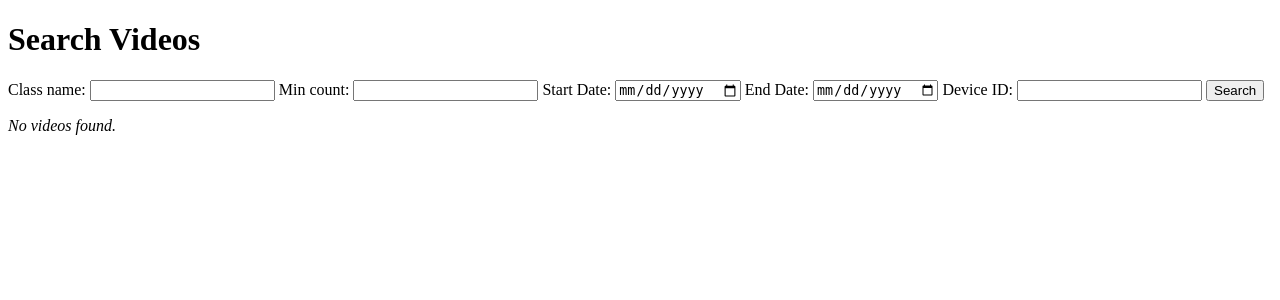
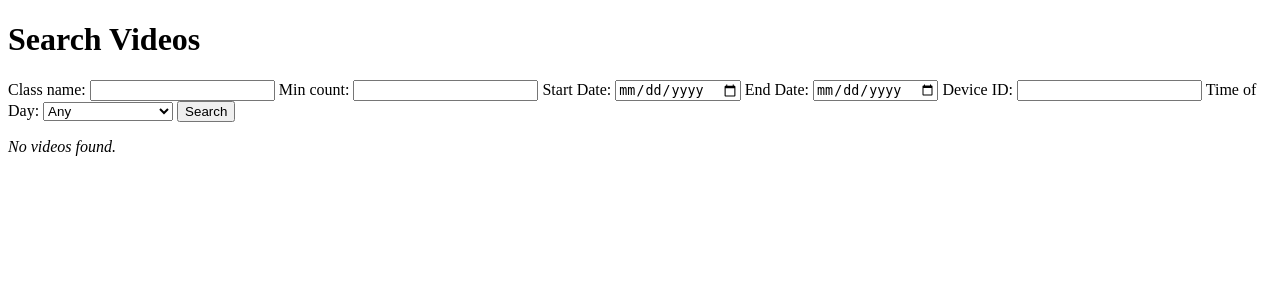
Before and after one commit to Himson2006/Yolo-Gpu-2, a Flask app: page /search in a window 1280 px wide. Shown: the top 300 px of the page. Run offline with Flask 3, Linux system fonts and the light colour scheme.

Commit message:
Day Night filter addition

```diff
--- a/app/templates/search.html
+++ b/app/templates/search.html
@@ -31,6 +31,14 @@
     <label>
       Device ID:
       <input type="text" name="device_id" value="{{ device_id or '' }}">
+    </label>
+    <label>
+      Time of Day:
+      <select name="time_of_day">
+        <option value="" {% if not time_of_day %}selected{% endif %}>Any</option>
+        <option value="day" {% if time_of_day == 'day' %}selected{% endif %}>Day (6am - 6pm)</option>
+        <option value="night" {% if time_of_day == 'night' %}selected{% endif %}>Night (6pm - 6am)</option>
+      </select>
     </label>
     <button type="submit">Search</button>
   </form>
--- a/app/views.py
+++ b/app/views.py
@@ -4,7 +4,7 @@ from flask import (
     Blueprint, request, current_app,
     render_template, redirect, url_for, send_from_directory, jsonify
 )
-from sqlalchemy import cast, Integer, or_
+from sqlalchemy import cast, Integer, or_, extract
 from app import db
 from app.models import Event, Detection
 
@@ -21,9 +21,10 @@ def search_videos():
     start_date_str = request.args.get("start_date", type=str)
     end_date_str = request.args.get("end_date", type=str)
     device_id = request.args.get("device_id", type=str)
+    time_of_day = request.args.get("time_of_day", type=str)
     events = []
     search_performed = False
-    if class_name_str or min_count is not None or start_date_str or end_date_str or device_id:
+    if class_name_str or min_count is not None or start_date_str or end_date_str or device_id or time_of_day:
         search_performed = True
         q = Event.query.join(Detection)
 
@@ -50,10 +51,17 @@ def search_videos():
         if device_id:
             q = q.filter(Event.device_id == device_id)
 
+        if time_of_day == 'day':
+            # Hour 6 (6:00am) up to, but not including, hour 18 (6:00pm)
+            q = q.filter(extract('hour', Event.timestamp_start_utc).between(6, 17))
+        elif time_of_day == 'night':
+            # Hour 18 (6:00pm) or greater, OR hour 5 (5:59am) or less
+            q = q.filter(or_(extract('hour', Event.timestamp_start_utc) >= 18, extract('hour', Event.timestamp_start_utc) <= 5))
+
         events = q.all()
     return render_template("search.html", events=events, class_name=class_name_str,
                            min_count=min_count, start_date=start_date_str,end_date=end_date_str,
-                           device_id=device_id,
+                           device_id=device_id,time_of_day=time_of_day,
                            search_performed=search_performed)
 
 @main_bp.route("/videos", methods=["GET"])
```
